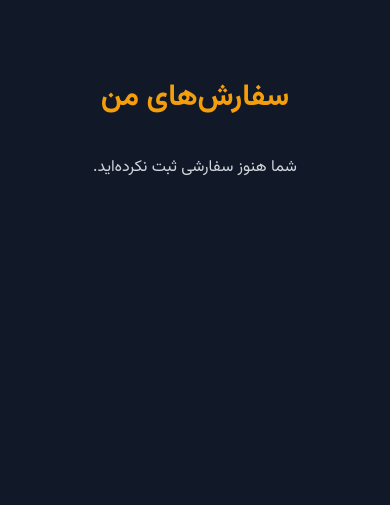
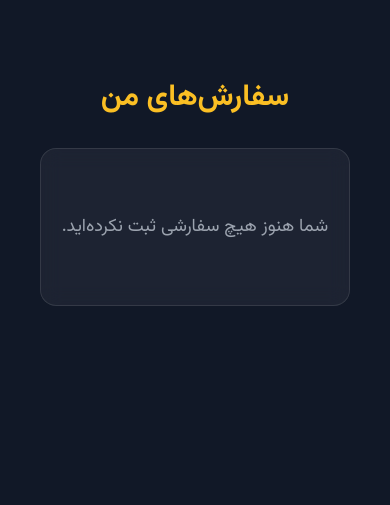
Before and after one commit to mohammadsafarpour/coffee-shop, a Django app: page /orders/ in a window 390 px wide. Shown: the part 72-577 px from the top of the page. Run offline with Django 5.2, Linux system fonts and the light colour scheme; the visitor is signed in with stand-in values (Sample User, id 1); data that the repository does not hold is empty; some libraries are stand-ins or nearby versions.

Commit message:
signal_list_order_edited

```diff
--- a/Templates/orders/list.html
+++ b/Templates/orders/list.html
@@ -1,42 +1,50 @@
 {% extends 'base.html' %}
 {% load static %}
 
+{% block title %}لیست سفارشات من{% endblock %}
+
 {% block content %}
 <div class="container mx-auto px-4 py-8">
-    <h1 class="text-3xl font-bold text-amber-500 text-center mb-6">سفارش‌های من</h1>
+    <h1 class="text-3xl font-bold text-amber-400 text-center mb-8">سفارش‌های من</h1>
 
     {% if orders %}
-        <div class="grid grid-cols-1 md:grid-cols-2 lg:grid-cols-3 gap-6">
+        <div class="grid grid-cols-1 md:grid-cols-2 lg:grid-cols-3 gap-8">
             {% for order in orders %}
-                <div class="bg-white rounded-xl shadow-lg p-6 text-gray-800 transition hover:shadow-2xl hover:-translate-y-1 duration-300">
-                    <h2 class="text-xl font-semibold mb-2">سفارش #{{ order.id }}</h2>
-                    <p class="text-sm text-gray-500 mb-1">تاریخ: {{ order.created_at|date:"Y-m-d H:i" }}</p>
-                    <p class="text-sm mb-3">وضعیت:
-                        <span class="font-semibold {% if order.status == 'pe' %}text-yellow-500{% elif order.status == 'del' %}text-green-600{% else %}text-gray-600{% endif %}">
+                <div class="glass-card rounded-2xl p-6 flex flex-col justify-between">
+                    <div>
+                        <div class="flex justify-between items-center mb-4">
+                            <h2 class="text-xl font-semibold text-white">سفارش #{{ order.id }}</h2>
+                            <span class="text-xs font-semibold px-3 py-1 rounded-full
+                                {% if order.status == 'pe' %}bg-yellow-500 bg-opacity-30 text-yellow-300{% elif order.status == 'del' %}bg-green-500 bg-opacity-30 text-green-300{% else %}bg-gray-500 bg-opacity-30 text-gray-300{% endif %}">
                                 {{ order.get_status_display }}
                             </span>
-                    </p>
+                        </div>
+                        <p class="text-sm text-gray-400 mb-4">تاریخ ثبت: {{ order.created_at|date:"Y/m/d - H:i" }}</p>
 
-                    <div class="border-t pt-2">
-                        <h3 class="text-base font-medium mb-2">محصولات:</h3>
-                        <ul class="text-sm space-y-1">
+                        <div class="border-t border-gray-700 pt-4">
+                            <h3 class="text-base font-medium mb-3 text-gray-200">محصولات:</h3>
+                            <ul class="text-sm space-y-2">
                                 {% for item in order.order_items.all %}
-                                <li>
-                                    {{ item.product.name }} × {{ item.quantity }}
-                                    - <span class="text-gray-500">{{ item.price }} تومان</span>
+                                    <li class="flex justify-between items-center">
+                                        <span>{{ item.product.name }} <span class="text-gray-400">× {{ item.quantity }}</span></span>
+                                        <span class="text-gray-300">{{ item.price }} تومان</span>
                                     </li>
                                 {% endfor %}
                             </ul>
                         </div>
+                    </div>
 
-                    <div class="mt-4 text-right font-semibold">
-                        مجموع کل: {{ order.calculate_total_price }} تومان
+                    <div class="mt-6 border-t border-amber-500 border-opacity-50 pt-4 text-left">
+                        <span class="text-gray-300">مبلغ کل:</span>
+                        <span class="text-xl font-bold text-amber-400">{{ order.total_price }} تومان</span>
                     </div>
                 </div>
             {% endfor %}
         </div>
     {% else %}
-        <p class="text-center text-gray-300 mt-10">شما هنوز سفارشی ثبت نکرده‌اید.</p>
+        <div class="text-center py-16 glass-card rounded-2xl">
+            <p class="text-gray-400 text-lg">شما هنوز هیچ سفارشی ثبت نکرده‌اید.</p>
+        </div>
     {% endif %}
 </div>
 {% endblock %}
--- a/orders/signals.py
+++ b/orders/signals.py
@@ -5,6 +5,4 @@ from .models import OrderItem
 @receiver(pre_save, sender=OrderItem)
 def set_order_item_price(sender, instance, **kwargs):
     if instance.product:
-        instance.price = instance.product.price * instance.quantity
-
-print("OrderItem signal loaded!")
+        instance.price = instance.product.price
```
Lines whose indentation alone changed are shown as unchanged.
